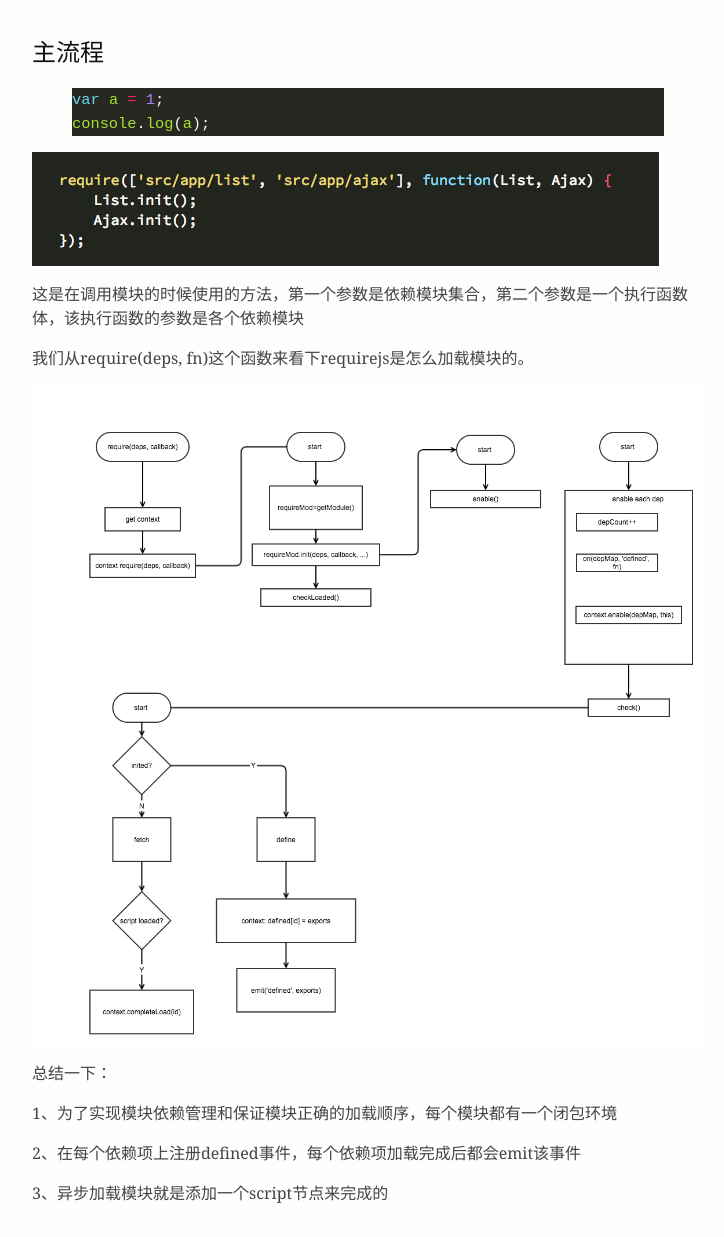
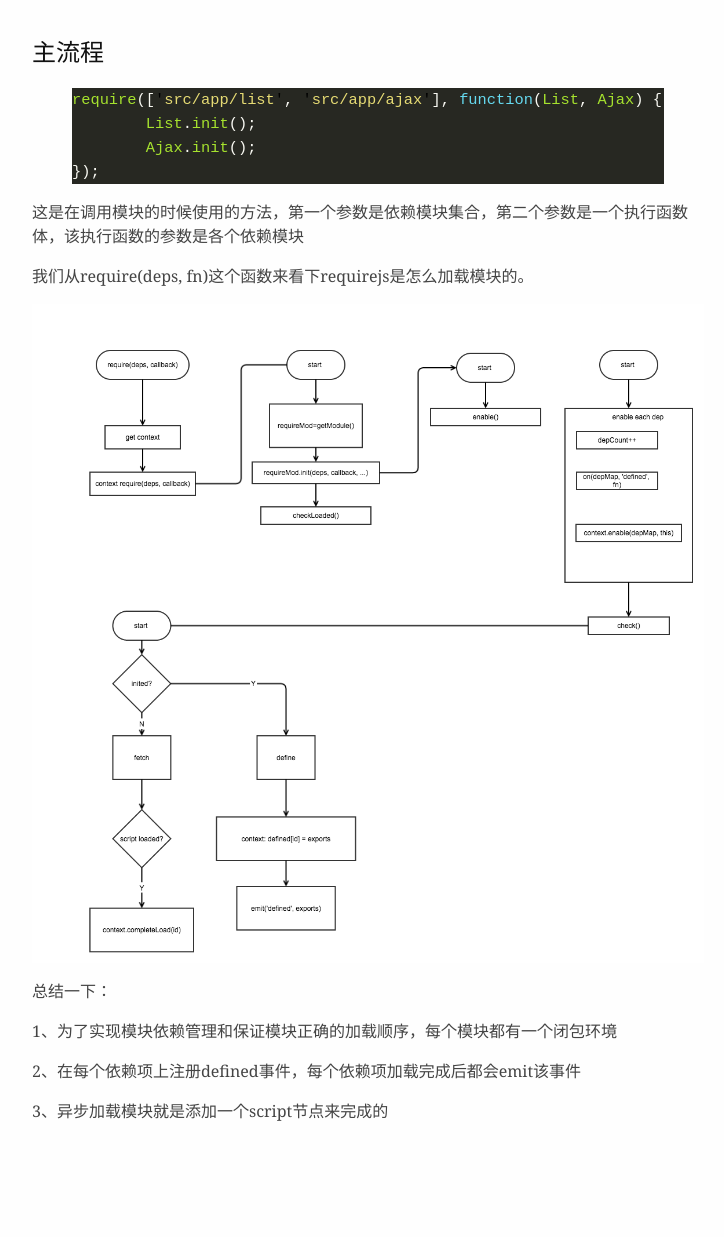
Before and after one commit to shelwinjue/shelwinjue.github.io, a Jekyll site: the page built from _posts/2015-02-05-requirejs源码解析.md, in a window 1280 px wide. Shown: the whole page, without its empty margins (272-996 px from the left). Built offline with Jekyll 4.4.1, drawn with Linux system fonts in a browser that asks for light colours; after the commit the page ends 1155 px from its top, so only the background shows below that.

Commit message:
Update 2015-02-05-requirejs源码解析.md

```diff
--- a/_posts/2015-02-05-requirejs源码解析.md
+++ b/_posts/2015-02-05-requirejs源码解析.md
@@ -6,11 +6,13 @@
 ### 主流程
 
 {% highlight js %}
-var a = 1;
-console.log(a);
+require(['src/app/list', 'src/app/ajax'], function(List, Ajax) {
+	List.init();
+	Ajax.init();
+});
 {% endhighlight %}
 
-![icon]({{ site.url }}/assets/js.png)
+
 
 这是在调用模块的时候使用的方法，第一个参数是依赖模块集合，第二个参数是一个执行函数体，该执行函数的参数是各个依赖模块
 
```
